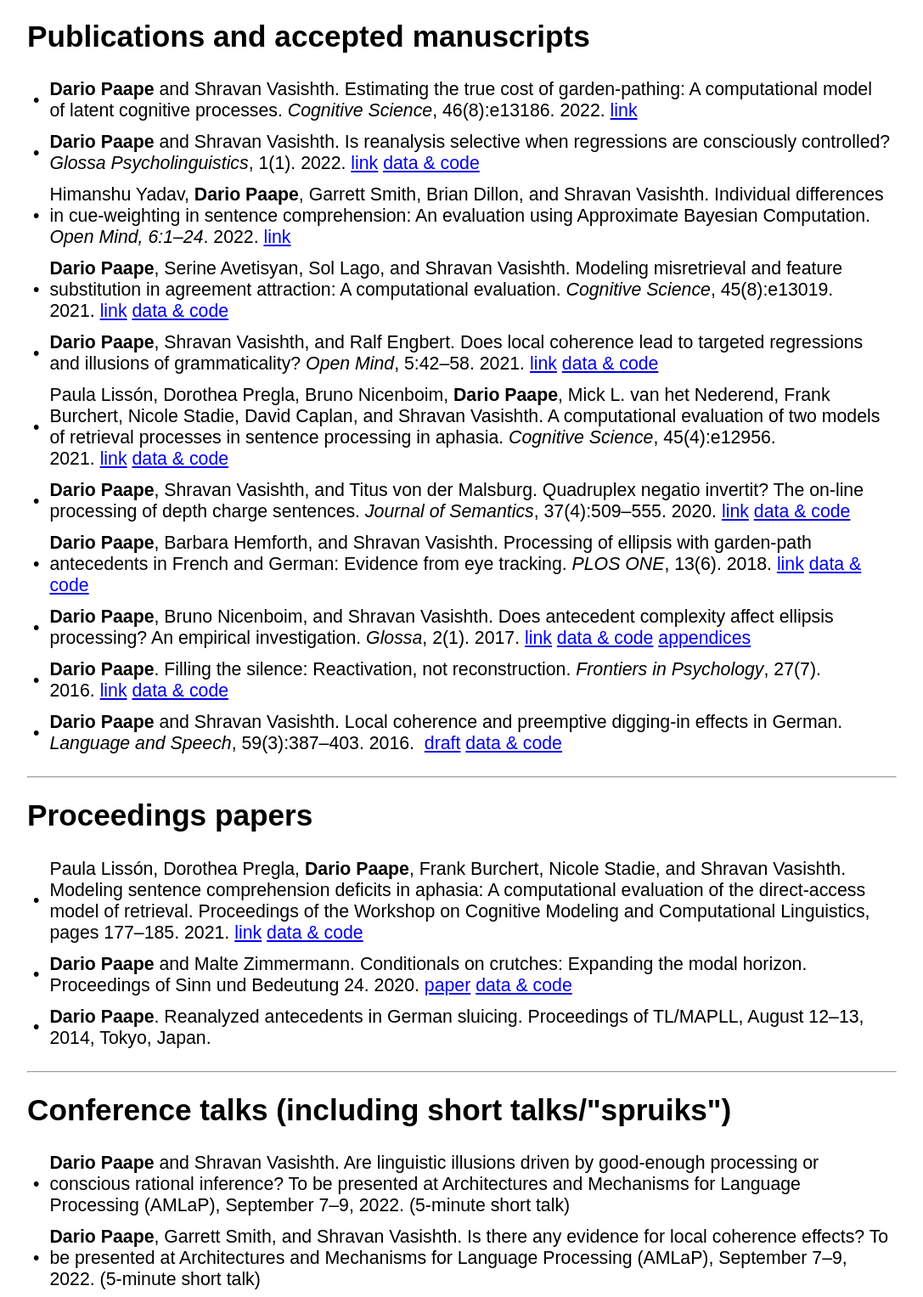
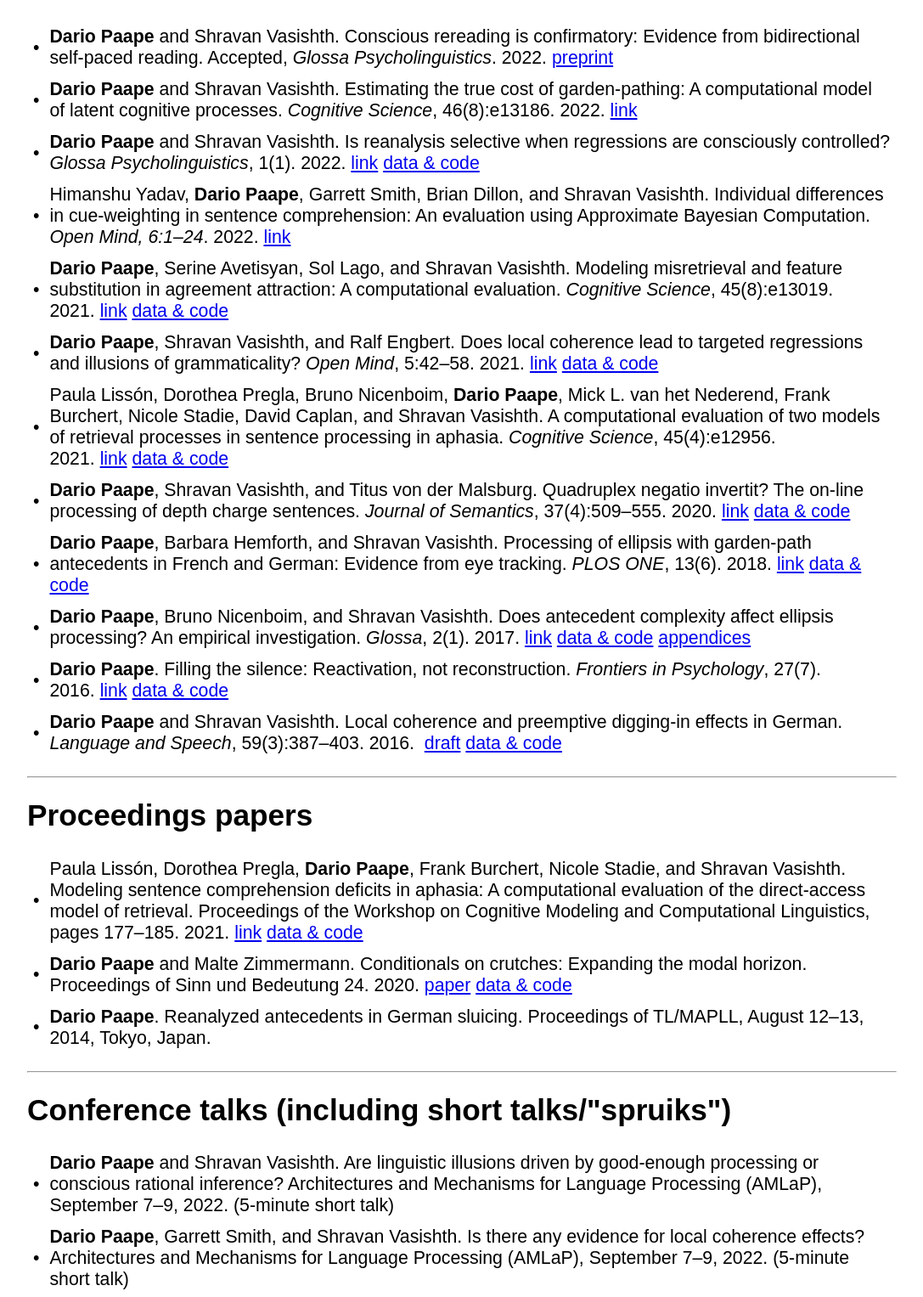
Before and after one commit to d-paape/d-paape.github.io, a plain HTML site: page index.html in a window 1280 px wide. Shown: the part 1497-3024 px from the top of the page at 85% size, without its empty margins (96-1183 px from the left). Drawn offline with Linux system fonts and the light colour scheme; files whose address does not match are found by name; a web font is replaced by a local one.

Commit message:
Update index.html

```diff
--- a/index.html
+++ b/index.html
@@ -36,7 +36,6 @@ My interests include, among many others, syntactic parsing and reanalysis, varia
 	<tr><td>&bull;</td><td><b>Dario Paape</b> and Shravan Vasishth. Does conscious rereading lead to targeted regressions in garden-path sentences? Data from a novel stop-and-reread paradigm. 2022.&nbsp;<a href="https://psyarxiv.com/vjyfz">preprint</a>
 		<tr><td>&bull;</td><td><b>Dario Paape</b>. When Transformer models are more compositional than humans: The case of the depth charge illusion. 2022.&nbsp;<a href="https://psyarxiv.com/gx4q5/">preprint</a>
 	<tr><td>&bull;</td><td><b>Dario Paape</b>. Five degrees of (non)sense: Investigating the connection between bullshit receptivity and susceptibility to semantic illusions. 2022.&nbsp;<a href="https://psyarxiv.com/kgx4z/">preprint</a>
-<tr><td>&bull;</td><td><b>Dario Paape</b> and Shravan Vasishth. Conscious rereading is confirmatory: Evidence from bidirectional self-paced reading. 2022.&nbsp;<a href="https://psyarxiv.com/d7pvz">preprint</a>
 <tr><td>&bull;</td><td>Daniela Mertzen, <b>Dario Paape</b>, Brian Dillon, Ralf Engbert, and Shravan Vasishth. Syntactic and semantic interference in sentence comprehension: Support from English and German eye-tracking data. 2022.&nbsp;<a href="https://psyarxiv.com/ua9yv">preprint</a>
 <tr><td>&bull;</td><td>Paula Liss&oacute;n, <b>Dario Paape</b>, Dorothea Pregla, Nicole Stadie, Frank Burchert, and Shravan Vasishth. Similarity-based interference in sentence comprehension in aphasia: A computational evaluation of two models of cue-based retrieval. 2022.&nbsp;<a href="https://psyarxiv.com/jf65s">preprint</a>
 <tr><td>&bull;</td><td><b>Dario Paape</b>. The role of incremental and superficial processing in the depth charge illusion: Implications for competence-based and performance-based theories. 2021.&nbsp;<a href="https://psyarxiv.com/jp2ma">preprint</a>
@@ -45,6 +44,8 @@ My interests include, among many others, syntactic parsing and reanalysis, varia
 </p>
 <hr>
 <p><h1>Publications and accepted manuscripts</h1><table cellpadding="5">
+
+<tr><td>&bull;</td><td><b>Dario Paape</b> and Shravan Vasishth. Conscious rereading is confirmatory: Evidence from bidirectional self-paced reading. Accepted, <i>Glossa Psycholinguistics</i>. 2022.&nbsp;<a href="https://psyarxiv.com/d7pvz">preprint</a>
 	<tr><td>&bull;</td><td><b>Dario Paape</b> and Shravan Vasishth. Estimating the true cost of garden-pathing: A computational model of latent cognitive processes. <i>Cognitive Science</i>, 46(8):e13186. 2022.&nbsp;<a href=" https://doi.org/10.1111/cogs.13186">link</a>
 	<tr><td>&bull;</td><td><b>Dario Paape</b> and Shravan Vasishth. Is reanalysis selective when regressions are consciously controlled? <i>Glossa Psycholinguistics</i>, 1(1). 2022.&nbsp;<a href="https://doi.org/10.5070/G601139">link</a>&nbsp;<a href="https://osf.io/j8cbh/">data &amp; code</a>
 	<tr><td>&bull;</td><td>Himanshu Yadav, <b>Dario Paape</b>, Garrett Smith, Brian Dillon, and Shravan Vasishth. Individual differences in cue-weighting in sentence comprehension: An evaluation using Approximate Bayesian Computation. <i>Open Mind, 6:1&ndash;24</i>. 2022.&nbsp;<a href="https://doi.org/10.1162/opmi_a_00052">link</a>
@@ -71,8 +72,8 @@ My interests include, among many others, syntactic parsing and reanalysis, varia
 <hr>
 
 <p><h1>Conference talks (including short talks/"spruiks")</h1><table cellpadding="5">
-	<tr><td>&bull;</td><td><b>Dario Paape</b> and Shravan Vasishth. Are linguistic illusions driven by good-enough processing or conscious rational inference? To be presented at Architectures and Mechanisms for Language Processing (AMLaP), September 7&ndash;9, 2022. (5-minute short talk)</td></tr></td></tr>
-	<tr><td>&bull;</td><td><b>Dario Paape</b>, Garrett Smith, and Shravan Vasishth. Is there any evidence for local coherence effects? To be presented at Architectures and Mechanisms for Language Processing (AMLaP), September 7&ndash;9, 2022. (5-minute short talk)</td></tr></td></tr>
+	<tr><td>&bull;</td><td><b>Dario Paape</b> and Shravan Vasishth. Are linguistic illusions driven by good-enough processing or conscious rational inference? Architectures and Mechanisms for Language Processing (AMLaP), September 7&ndash;9, 2022. (5-minute short talk)</td></tr></td></tr>
+	<tr><td>&bull;</td><td><b>Dario Paape</b>, Garrett Smith, and Shravan Vasishth. Is there any evidence for local coherence effects? Architectures and Mechanisms for Language Processing (AMLaP), September 7&ndash;9, 2022. (5-minute short talk)</td></tr></td></tr>
 		<tr><td>&bull;</td><td><b>Dario Paape</b> and Shravan Vasishth. An MPT model of garden-pathing and reanalysis with dissociable process costs. 35th Annual Conference on Human Sentence Processing (HSP), March 24&ndash;26, 2022. (5-minute short talk) <a href="https://oxford-abstracts.s3.amazonaws.com/4f9c364e-95cc-4f21-af04-7a1a8271fae5.pdf">slides</a></td></tr></td></tr>
 	<tr><td>&bull;</td><td><b>Dario Paape</b> and Shravan Vasishth. A large-scale evaluation of bidirectional self-paced reading. Architectures and Mechanisms for Language Processing (AMLaP), September 2&ndash;4, 2021. (5-minute short talk) <a href="https://amlap2021.github.io/program/27.pdf">abstract</a></td></tr></td></tr>
 <tr><td>&bull;</td><td><b>Dario Paape</b> and Shravan Vasishth. Is reanalysis selective when regressions are manually controlled? 34th Annual CUNY Conference on Human Sentence Processing, March 4&ndash;6, 2021. (5-minute short talk) <a href="https://www.cuny2021.io/wp-content/uploads/2021/02/CUNY_2021_abstract_13.pdf">abstract</a></td></tr></td></tr>
@@ -126,7 +127,7 @@ Paula Liss&oacute;n, Bruno Nicenboim, Shravan Vasishth, and <b>Dario Paape</b>.
 <hr>
 
 <p><h1>Teaching</h1>
-<a href="btr-eval.pdf">Sample teaching evaluation (in German)</a><br><br>
+<b><a href="btr-eval.pdf">Sample teaching evaluation (in German)</a></b><br><br>
 <table  cellpadding="5">
 <tr><td><b>Winter 2019/20</b></td><td>Breaking the rules? "Good-enough" processing and related phenomena<br>Introduction to statistical data analysis</td></tr>
 <tr><td><b>Summer 2019</b></td><td>Breaking the rules? "Good-enough" processing and related phenomena (@ESSLLI 2019, Riga)<br>Introduction to statistics<br>Empirical methods in linguistics</td></tr>
```
